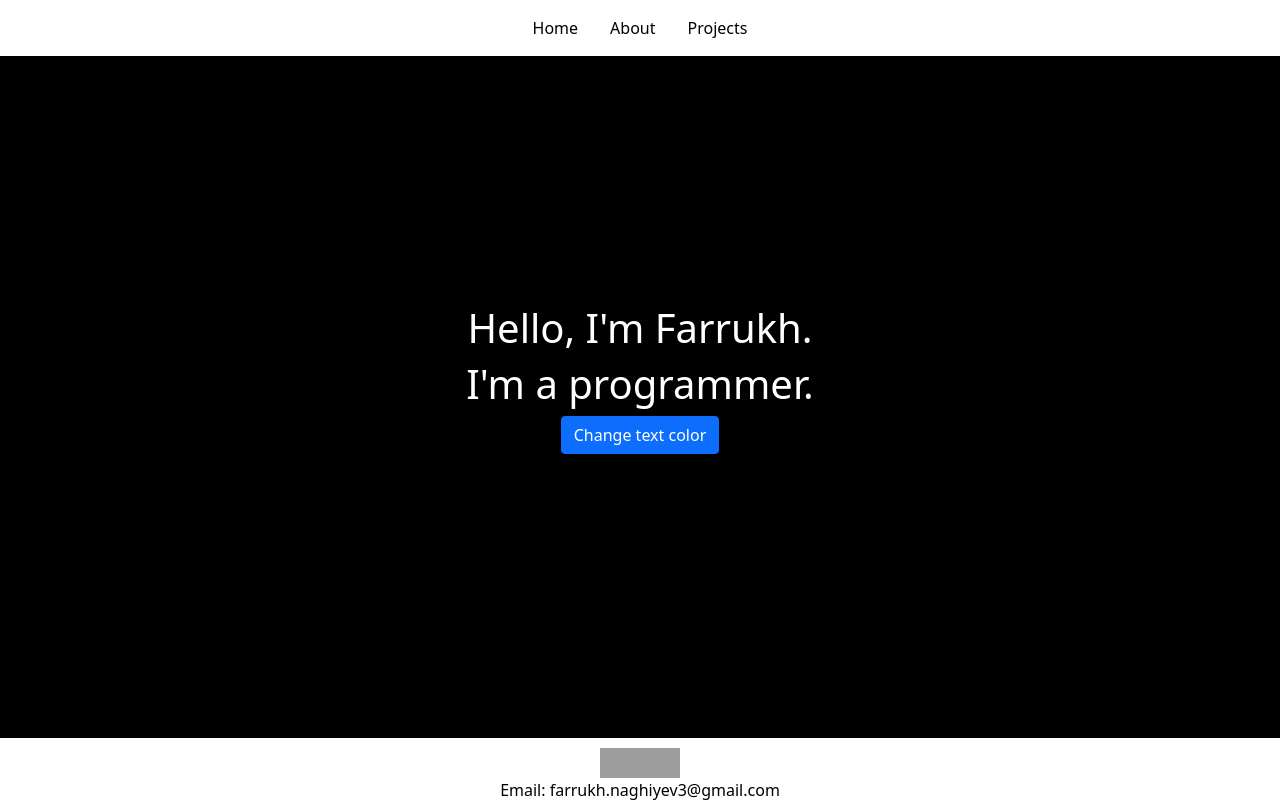
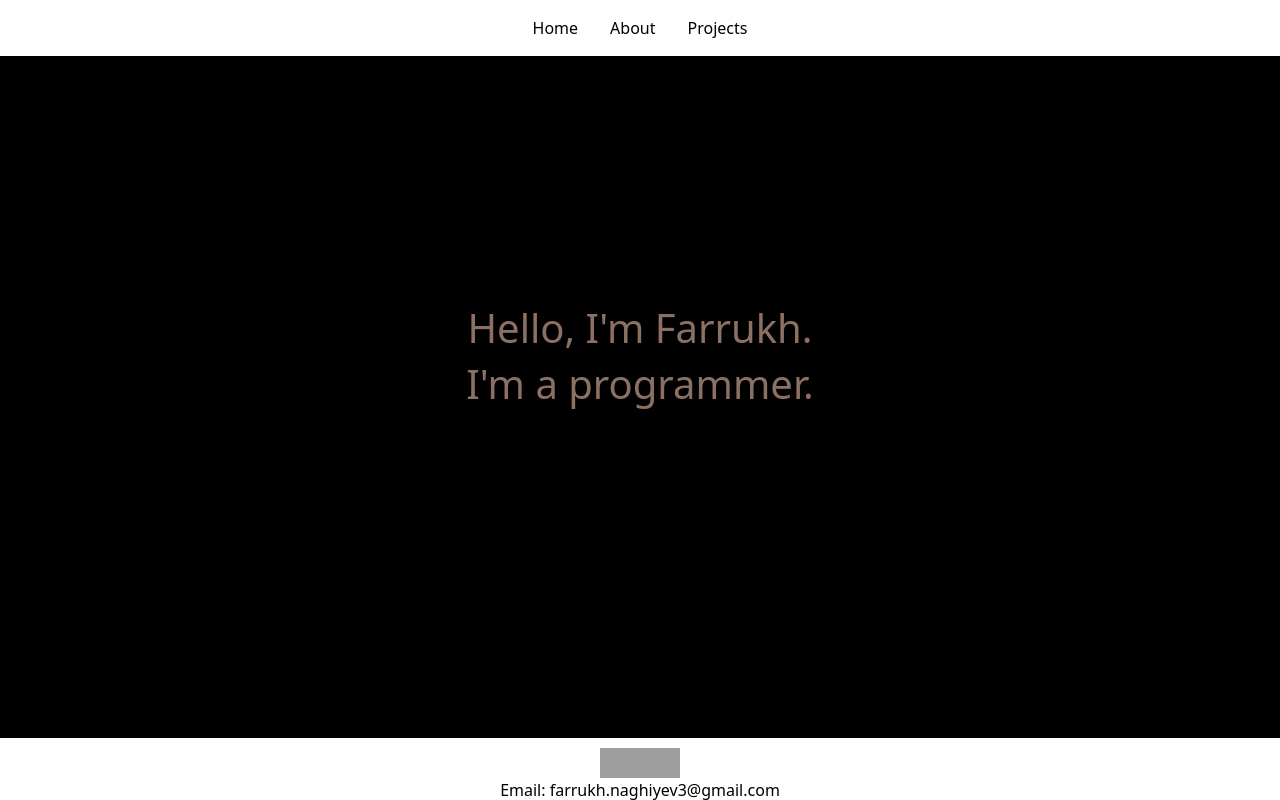
Before and after one commit to farfar336/Personal_Website, a React (Create React App) app: page /home in a window 1280 px wide. Built offline with nearby package versions, Linux system fonts and the light colour scheme; grey boxes are pictures that could not be loaded.

Commit message:
Intro feature updates to random color every 1.5s

```diff
--- a/src/components/Home.js
+++ b/src/components/Home.js
@@ -1,33 +1,31 @@
-import { useState } from "react";
+import { useState, useEffect } from "react";
 import { Button } from 'reactstrap';
 
 import '../App.css';
 
 function Home () {
-    const [text, setText] = useState({
-        color: "white"
+    const [textColor, setTextColor] = useState("white");
+
+    // Updates text color ever 1.5s
+    useEffect(() => {
+        setTimeout(() => {
+            setTextColor((textColor) => randomColor());
+        }, 1500);
       });
 
-    //   Updates the intro text color
-    const updateColor = () => {
-        setText(previousState => {
-          return { ...previousState, color: randomColor() }
-        });
-    }
 
     // Returns a random color
     function randomColor() {
         return '#' + ('00000' + (Math.random() * 16777216 << 0).toString(16)).substr(-6);
+        // return 'green';
     }
 
     return (
         <>
             {/* Content */}
             <div className = 'intro'>
-                <h1 style= {{color:text.color}}>Hello, I'm Farrukh.</h1>
-                <h1 style= {{color:text.color}}>I'm a programmer.</h1>
-
-                <Button color="primary" onClick = {updateColor}> Change text color </Button>
+                <h1 style= {{color:textColor}}>Hello, I'm Farrukh.</h1>
+                <h1 style= {{color:textColor}}>I'm a programmer.</h1>
             </div>
 
             {/* Footer */}
```
